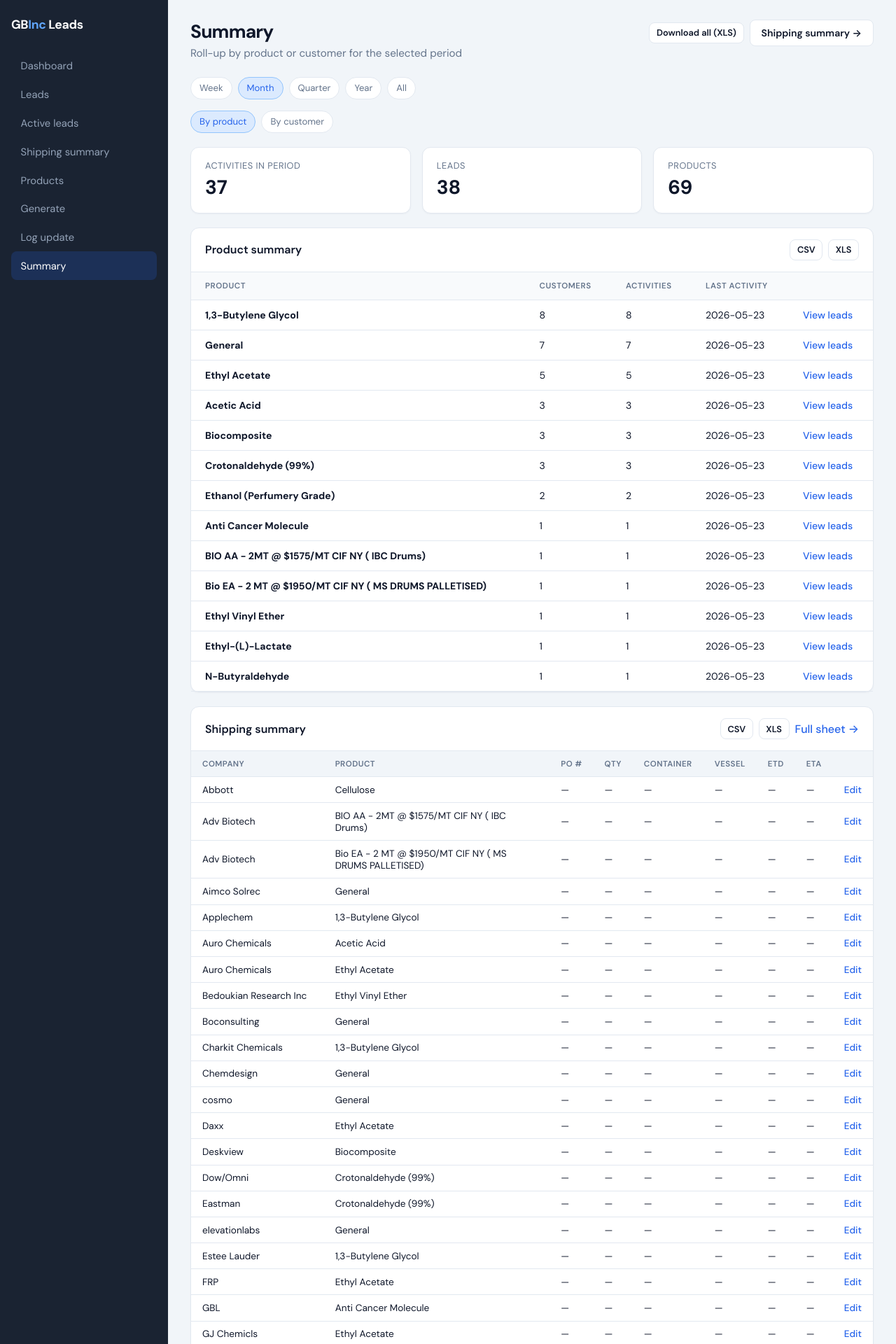
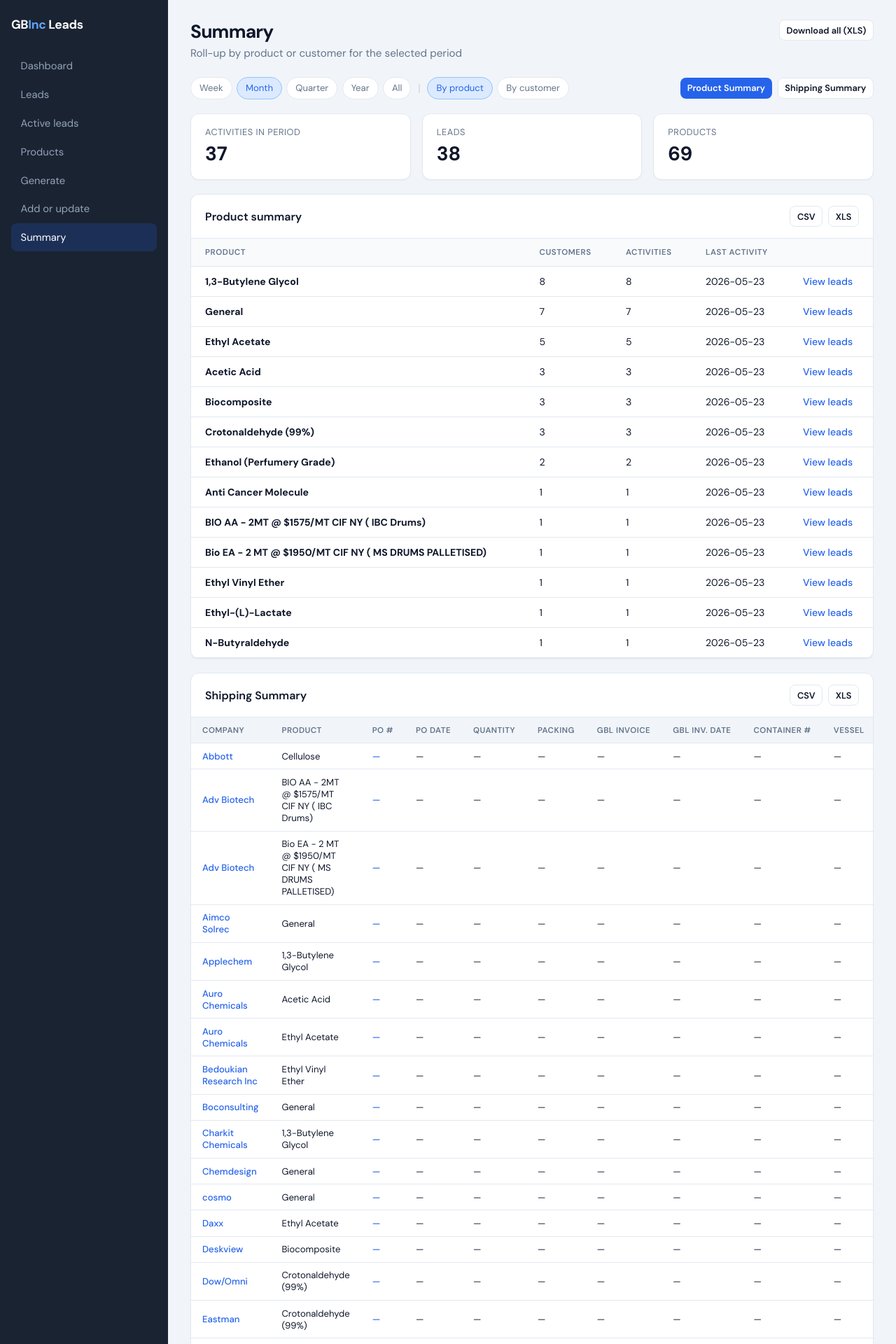
Before and after one commit to padmaja-artsee/godavari, a FastAPI app: page /summary in a window 1280 px wide. Shown: the top 1920 px of the page at 70% size. Run offline with FastAPI, Linux system fonts and the light colour scheme; data comes from the database, SQL or seed files in the repository.

Commit message:
Summary page: single filter line, nav buttons, full shipping table; remove sidebar Shipping tab
- Merge period pills + By product/By customer onto one row with a | divider
- Add Product Summary / Shipping Summary nav buttons on the right of the filter bar
- Remove "Shipping summary" from sidebar nav (accessible via Summary page buttons)
- Expand compact shipping table to full column set (matching shipping.html)
- Add symmetric nav buttons to shipping.html header

Co-authored-by: Cursor <cursoragent@cursor.com>

```diff
--- a/static/style.css
+++ b/static/style.css
@@ -186,6 +186,35 @@ tr:hover td { background: #f8fafc; }
   display: flex;
   gap: 0.5rem;
   flex-wrap: wrap;
+}
+
+/* ── Summary page: single-line filter bar with nav buttons on the right ── */
+.summary-filter-bar {
+  display: flex;
+  align-items: center;
+  justify-content: space-between;
+  flex-wrap: wrap;
+  gap: 0.5rem;
+  margin-bottom: 1.25rem;
+}
+
+.summary-filter-left {
+  display: flex;
+  align-items: center;
+  gap: 0.4rem;
+  flex-wrap: wrap;
+}
+
+.summary-filter-divider {
+  color: #d1d5db;
+  font-size: 1rem;
+  padding: 0 0.2rem;
+  user-select: none;
+}
+
+.summary-filter-right {
+  display: flex;
+  gap: 0.5rem;
 }
 
 .filter-pill {
--- a/templates/base.html
+++ b/templates/base.html
@@ -18,13 +18,12 @@
         <a href="/" class="{% if page == 'dashboard' %}active{% endif %}">Dashboard</a>
         <a href="/leads" class="{% if page == 'leads' %}active{% endif %}">Leads</a>
         <a href="/deals" class="{% if page == 'deals' %}active{% endif %}">Active leads</a>
-        <a href="/shipping" class="{% if page == 'shipping' %}active{% endif %}">Shipping summary</a>
         <a href="/products" class="{% if page == 'products' %}active{% endif %}">Products</a>
         <a href="/generate" class="{% if page == 'generate' %}active{% endif %}">Generate</a>
-        <a href="/add?tab=log" class="{% if page == 'add' %}active{% endif %}">Log update</a>
+        <a href="/add?tab=log" class="{% if page == 'add' %}active{% endif %}">Add or update</a>
         <a href="/summary" class="{% if page == 'summary' %}active{% endif %}">Summary</a>
       </nav>
-      <p class="nav-hint"><strong>Log update</strong> = emails &amp; deal story. <strong>Leads</strong> = contacts. <strong>Active leads</strong> = all logged updates in period.</p>
+      <p class="nav-hint"><strong>Add or update</strong> = emails &amp; deal story. <strong>Leads</strong> = contacts. <strong>Active leads</strong> = all logged updates in period.</p>
     </aside>
     {% endif %}
     <main class="main">
--- a/templates/shipping.html
+++ b/templates/shipping.html
@@ -7,9 +7,11 @@
     <p class="subtitle">Tracking template — one row per deal with company, product, and logistics fields.</p>
   </div>
   <div class="page-header-actions">
+    <a href="/summary" class="btn btn-ghost btn-sm">Product Summary</a>
+    <a href="/shipping" class="btn btn-primary btn-sm">Shipping Summary</a>
     <a href="/shipping/export.csv?company={{ company | urlencode }}&product={{ product | urlencode }}&status={{ status }}&q={{ q | urlencode }}" class="btn btn-ghost btn-sm">CSV</a>
     <a href="/shipping/export.xlsx?company={{ company | urlencode }}&product={{ product | urlencode }}&status={{ status }}&q={{ q | urlencode }}" class="btn btn-ghost btn-sm">XLS</a>
-    <a href="/add?tab=log&return_to=/shipping" class="btn btn-primary">+ Log update</a>
+    <a href="/add?tab=log&return_to=/shipping" class="btn btn-ghost btn-sm">+ Add or update</a>
   </div>
 </div>
 
--- a/templates/summary.html
+++ b/templates/summary.html
@@ -8,19 +8,23 @@
   </div>
   <div class="page-header-actions">
     <a href="/summary/export.xlsx?period={{ period }}&group={{ group }}&sheet=all" class="btn btn-ghost btn-sm">Download all (XLS)</a>
-    <a href="/shipping" class="btn btn-ghost">Shipping summary →</a>
   </div>
 </div>
 
-<div class="filters" style="margin-bottom:1rem">
-  {% for p, label in [('week','Week'),('month','Month'),('quarter','Quarter'),('year','Year'),('all','All')] %}
-  <a href="/summary?period={{ p }}&group={{ group }}" class="filter-pill {% if period == p %}active{% endif %}">{{ label }}</a>
-  {% endfor %}
-</div>
-
-<div class="filters" style="margin-bottom:1.25rem">
-  <a href="/summary?period={{ period }}&group=product" class="filter-pill {% if group == 'product' %}active{% endif %}">By product</a>
-  <a href="/summary?period={{ period }}&group=customer" class="filter-pill {% if group == 'customer' %}active{% endif %}">By customer</a>
+{# ── All filters + view toggles on one line ── #}
+<div class="summary-filter-bar">
+  <div class="summary-filter-left">
+    {% for p, label in [('week','Week'),('month','Month'),('quarter','Quarter'),('year','Year'),('all','All')] %}
+    <a href="/summary?period={{ p }}&group={{ group }}" class="filter-pill {% if period == p %}active{% endif %}">{{ label }}</a>
+    {% endfor %}
+    <span class="summary-filter-divider">|</span>
+    <a href="/summary?period={{ period }}&group=product" class="filter-pill {% if group == 'product' %}active{% endif %}">By product</a>
+    <a href="/summary?period={{ period }}&group=customer" class="filter-pill {% if group == 'customer' %}active{% endif %}">By customer</a>
+  </div>
+  <div class="summary-filter-right">
+    <a href="/summary" class="btn btn-sm {% if not request.path.startswith('/shipping') %}btn-primary{% else %}btn-ghost{% endif %}">Product Summary</a>
+    <a href="/shipping" class="btn btn-sm btn-ghost">Shipping Summary</a>
+  </div>
 </div>
 
 <div class="stats" style="margin-bottom:1.25rem">
@@ -81,25 +85,30 @@
 
 <div class="card shipping-card" style="margin-top:1.25rem">
   <div class="card-header">
-    <h2>Shipping summary</h2>
+    <h2>Shipping Summary</h2>
     <div class="export-links">
       <a class="btn btn-ghost btn-sm" href="/summary/export.csv?period={{ period }}&sheet=shipping">CSV</a>
       <a class="btn btn-ghost btn-sm" href="/summary/export.xlsx?period={{ period }}&sheet=shipping">XLS</a>
-      <a href="/shipping" class="link">Full sheet →</a>
     </div>
   </div>
   <div class="card-body shipping-table-scroll">
     {% if shipping_rows %}
-    <table class="deals-table shipping-table shipping-table-compact">
+    <table class="deals-table shipping-table">
       <thead>
         <tr>
           <th>Company</th>
           <th>Product</th>
           <th>PO #</th>
-          <th>Qty</th>
-          <th>Container</th>
+          <th>PO Date</th>
+          <th>Quantity</th>
+          <th>Packing</th>
+          <th>GBL Invoice</th>
+          <th>GBL Inv. Date</th>
+          <th>Container #</th>
           <th>Vessel</th>
-          <th>ETD</th>
+          <th>ETD India</th>
+          <th>Transit</th>
+          <th>Destination</th>
           <th>ETA</th>
           <th></th>
         </tr>
@@ -107,21 +116,27 @@
       <tbody>
       {% for row in shipping_rows %}
       <tr>
-        <td>{{ row.company }}</td>
+        <td><a class="link" href="/customer?name={{ row.company | urlencode }}">{{ row.company }}</a></td>
         <td>{{ row.product }}</td>
-        <td>{{ row.po_number or '—' }}</td>
+        <td><a class="link" href="/deal/{{ row.deal_id }}?from=shipping">{{ row.po_number or '—' }}</a></td>
+        <td>{{ row.po_date or '—' }}</td>
         <td>{{ (row.quantity|qty_display(row.quantity_unit or 'MT')) if row.quantity else '—' }}</td>
+        <td>{{ row.packing or '—' }}</td>
+        <td>{{ row.gbl_invoice or '—' }}</td>
+        <td>{{ row.gbl_invoice_date or '—' }}</td>
         <td>{{ row.container_number or '—' }}</td>
         <td>{{ row.vessel_name or '—' }}</td>
         <td>{{ row.etd_india or '—' }}</td>
+        <td>{{ row.transit_time or '—' }}</td>
+        <td>{{ row.destination or '—' }}</td>
         <td>{{ row.eta or '—' }}</td>
-        <td><a class="link" href="/deal/{{ row.deal_id }}?from=shipping">Edit</a></td>
+        <td class="col-quick"><a class="link" href="/deal/{{ row.deal_id }}?from=shipping">Edit</a></td>
       </tr>
       {% endfor %}
       </tbody>
     </table>
     {% else %}
-    <div class="empty">No open deals. <a class="link" href="/shipping">Shipping summary</a></div>
+    <div class="empty">No open deals matching this period.</div>
     {% endif %}
   </div>
 </div>
```
